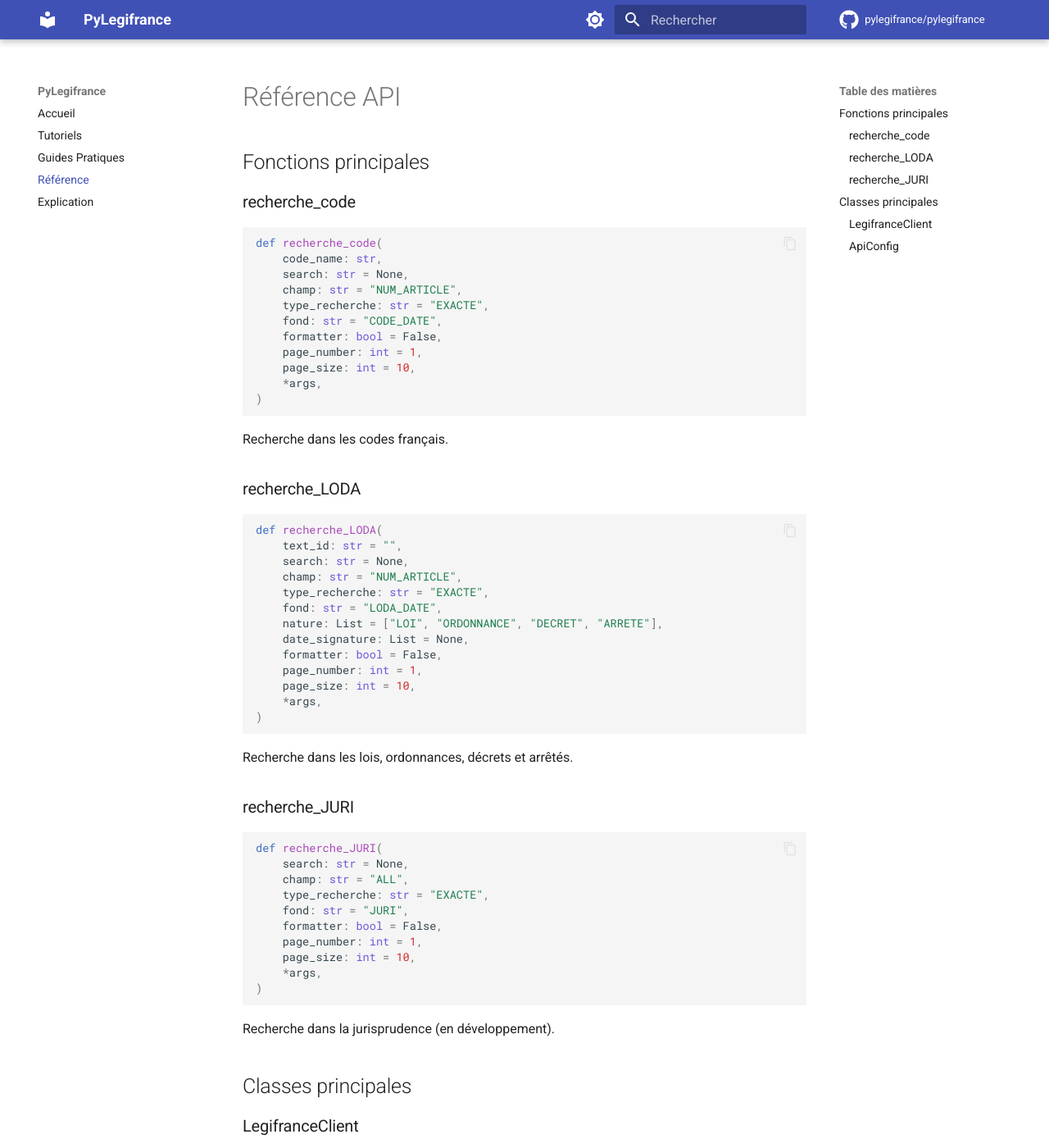
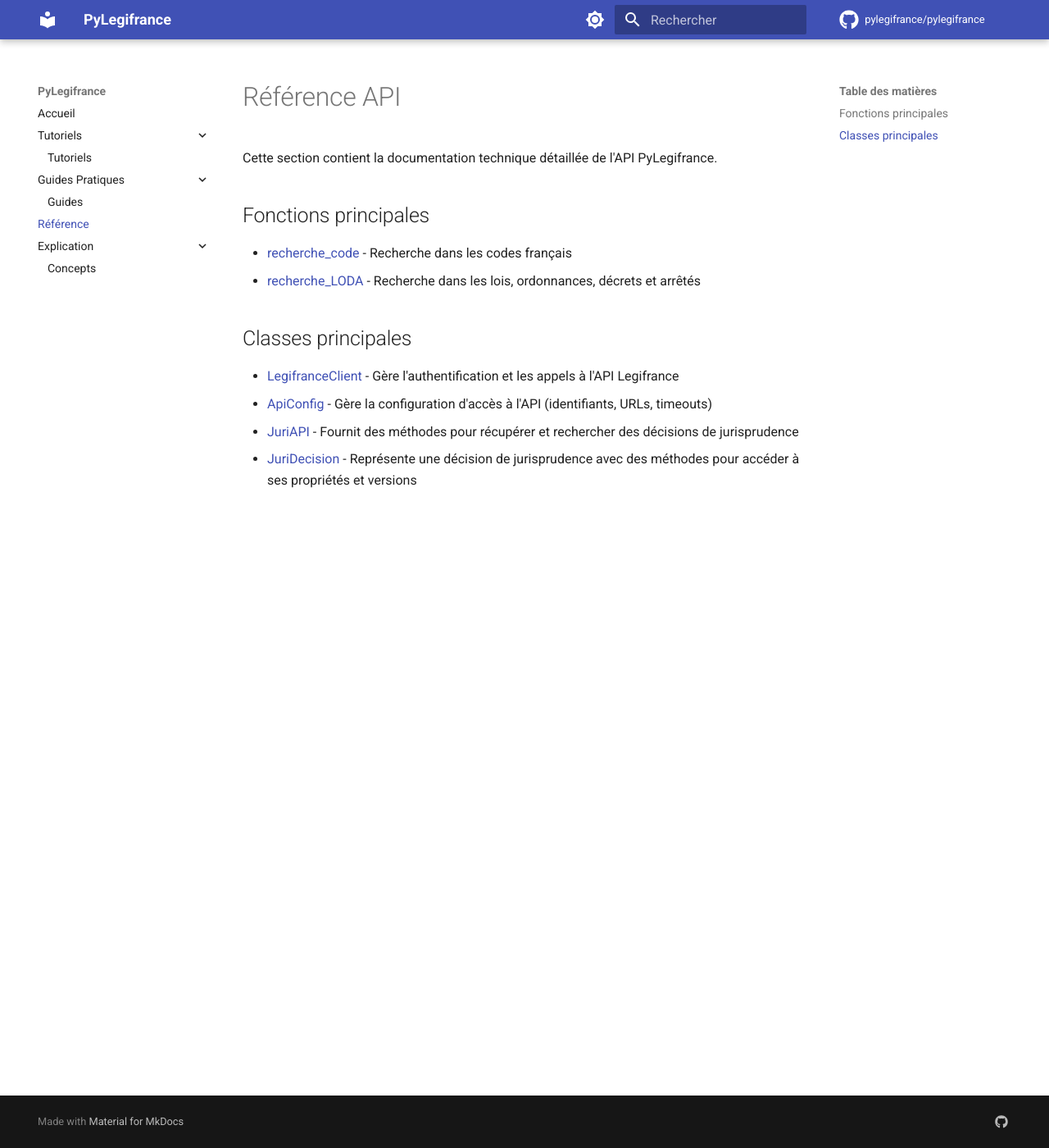
Before and after one commit to rdassignies/pylegifrance, an MkDocs documentation site: the page built from docs/reference/index.md, in a window 1280 px wide and 1400 px high. Shown: the whole window at 82% size. Built offline with MkDocs 1.6.1 and Material for MkDocs 9.7.7, drawn with Linux system fonts in a browser that asks for light colours; comment, search, counter and statistics services are not loaded; some of the changed text lies outside the part shown.

Commit message:
Restructure documentation folders and navigation

````diff
--- a/docs/how-to/index.md
+++ /dev/null
@@ -1,123 +0,0 @@
-# Guides pratiques
-
-## Installation
-
-```bash
-  uv add pylegifrance
-```
-
-## Obtenir un compte PISTE
-
-1. Créez un compte sur [https://piste.gouv.fr](https://piste.gouv.fr)
-2. Souscrivez à l'API Legifrance
-3. Récupérez vos identifiants (client_id et client_secret)
-
-Voir le [guide officiel](https://piste.gouv.fr/en/help-center/guide) pour plus de détails.
-
-## Configuration des clés API
-
-Deux options pour configurer vos identifiants API :
-
-### 1. Variables d’environnement (ou `.env`)
-
-```bash
-LEGIFRANCE_CLIENT_ID=votre_client_id
-LEGIFRANCE_CLIENT_SECRET=votre_client_secret
-```
-
-Le client s’initialise automatiquement :
-
-```python
-from pylegifrance import LegifranceClient
-
-client = LegifranceClient()
-```
-
-### 2. Configuration manuelle
-
-Utile si vos clés proviennent d’un vault ou d’un système externe :
-
-```python
-from pylegifrance import LegifranceClient
-from pylegifrance.config import ApiConfig
-
-client = LegifranceClient(ApiConfig(client_id="...", client_secret="..."))
-```
-
-⚠️ Les identifiants sont obligatoires dès l’instanciation, sinon une erreur est levée.
-
-## Exemples d'utilisation
-
-### Recherche dans les codes
-
-Pour la liste des codes disponibles : [https://www.legifrance.gouv.fr/liste/code?etatTexte=VIGUEUR](https://www.legifrance.gouv.fr/liste/code?etatTexte=VIGUEUR)
-
-```python
-from pylegifrance import recherche_code
-
-# Obtenir l'article 7 du Code civil
-recherche_code(code_name="Code civil", search="7")
-
-# Obtenir l'article 7 du Code civil en ne sélectionnant que certains champs spécifiques
-recherche_code(code_name="Code civil", search="7", formatter=True)
-
-# Obtenir l'intégralité du Code civil
-recherche_code(code_name="Code civil")
-
-# Rechercher le mot "sûreté" dans les articles du Code civil
-recherche_code(code_name="Code civil", search="sûreté", champ="ARTICLE")
-```
-
-La fonction recherche_code permet la recherche dans le fond CODE (CODE_DATE, CODE_ETAT) d'un article par son numéro, d'un terme de recherche ou d'un code dans son intégralité.
-
-Cette fonction ne récupère que les codes en vigueur à la date actuelle.
-Par défaut, la facette "DATE_VERSION" est définie sur la date du jour, quel que soit le fond cible (CODE_DATE ou CODE_ETAT).
-
-**! Attention** : Il est de la responsabilité exclusive de l'utilisateur de vérifier que les informations renvoyées par l'API sont pertinentes et à jour.
-
-### Recherche dans le fond LODA (LOI, ORDONNANCE, DECRET, ARRETE)
-
-```python
-from pylegifrance import recherche_LODA
-
-# Obtenir l'article 9 de la loi informatique et libertés
-recherche_LODA(text_id="78-17", search="9")
-
-# Obtenir l'article 2 de l'ordonnance 58-1100
-recherche_LODA(text_id='58-1100', search="2", nature=["ORDONNANCE"])
-
-# Obtenir l'intégralité de la loi informatique et libertés
-recherche_LODA(text_id="78-17")
-
-# Rechercher le mot "autorité" dans tous les contenus de la loi informatique et libertés
-recherche_LODA(text_id="78-17", search="autorité", champ="ALL")
-
-# Rechercher le mot "publique" dans le champ "article" du décret n°2023-823
-recherche_LODA(text_id='2023-823', search="publique", nature=["DECRET"], champ="ARTICLE")
-
-# Rechercher le mot "autorité" dans tous les contenus de la loi informatique et libertés en ne sélectionnant que certains champs spécifiques
-recherche_LODA(text_id="78-17", search="autorité", champ="ALL", formatter=True)
-
-# Rechercher les arrêtés et les décrets dont la date de signature est entre le 09 août et le 12 août 2023
-recherche_LODA(date_signature=["2023-08-09", "2023-08-12"], nature=["DECRET", "ARRETE"])
-
-# Recherche l'expression complète "signature électronique" dans le champ ARTICLE des décrets signés entre le 09 août 2017 et le 12 août 2018
-recherche_LODA(search="signature électronique", champ='ARTICLE', type_recherche="TOUS_LES_MOTS_DANS_UN_CHAMP", nature=['DECRET'], date_signature=["2017-08-09", "2018-08-12"])
-```
-
-La fonction recherche LODA permet la recherche dans le fond LODA (LODA_DATE, LODA_ETAT) d'un texte par son numéro, d'un article dans un texte spécifique, ou d'un terme de recherche dans les champs d'un texte.
-Il est possible de sélectionner le type de textes en modifiant la liste "nature" qui est par défaut ["LOI", "ORDONNANCE", "DECRET", "ARRETE"].
-
-Cette fonction ne récupère que les textes en vigueur à la date actuelle. Par défaut, la facette "DATE_VERSION" est définie sur la date du jour, et les facettes "TEXT_LEGAL_STATUS" et "ARTICLE_LEGAL_STATUTS" sont définies sur "VIGEUR", quel que soit le fond cible (LODA_DATE ou LODA_ETAT).
-
-**! Attention** : Il est de la responsabilité exclusive de l'utilisateur de vérifier que les informations renvoyées par l'API sont pertinentes et à jour.
-
-### Options supplémentaires
-
-```python
-# Formatage des résultats
-recherche_code(code_name="Code civil", search="7", formatter=True)
-
-# Pagination
-recherche_LODA(search="environnement", page_number=2, page_size=20)
-```
--- a/docs/reference/index.md
+++ b/docs/reference/index.md
@@ -1,92 +1,15 @@
 # Référence API
+
+Cette section contient la documentation technique détaillée de l'API PyLegifrance.
 
 ## Fonctions principales
 
-### recherche_code
-
-```python
-def recherche_code(
-    code_name: str,
-    search: str = None,
-    champ: str = "NUM_ARTICLE",
-    type_recherche: str = "EXACTE",
-    fond: str = "CODE_DATE",
-    formatter: bool = False,
-    page_number: int = 1,
-    page_size: int = 10,
-    *args,
-)
-```
-
-Recherche dans les codes français.
-
-### recherche_LODA
-
-```python
-def recherche_LODA(
-    text_id: str = "",
-    search: str = None,
-    champ: str = "NUM_ARTICLE",
-    type_recherche: str = "EXACTE",
-    fond: str = "LODA_DATE",
-    nature: List = ["LOI", "ORDONNANCE", "DECRET", "ARRETE"],
-    date_signature: List = None,
-    formatter: bool = False,
-    page_number: int = 1,
-    page_size: int = 10,
-    *args,
-)
-```
-
-Recherche dans les lois, ordonnances, décrets et arrêtés.
-
-### recherche_JURI
-
-```python
-def recherche_JURI(
-    search: str = None,
-    champ: str = "ALL",
-    type_recherche: str = "EXACTE",
-    fond: str = "JURI",
-    formatter: bool = False,
-    page_number: int = 1,
-    page_size: int = 10,
-    *args,
-)
-```
-
-Recherche dans la jurisprudence (en développement).
+- [recherche_code](fonctions/recherche_code.md) - Recherche dans les codes français
+- [recherche_LODA](fonctions/recherche_loda.md) - Recherche dans les lois, ordonnances, décrets et arrêtés
 
 ## Classes principales
 
-### LegifranceClient
-
-```python
-class LegifranceClient:
-    def __init__(config: Optional[ApiConfig] = None)
-    def update_api_keys(self, legifrance_api_key=None, legifrance_api_secret=None)
-    def call_api(self, route: str, data: str)
-    def ping(self, route: str = "consult/ping")
-    def get(self, route: str)
-```
-
-Gère l'authentification et les appels à l'API Legifrance.
-
-### ApiConfig
-
-```python
-class ApiConfig:
-    def __init__(
-        client_id: str,
-        client_secret: str,
-        token_url: str = "...",
-        api_url: str = "...",
-        connect_timeout: float = 3.05,
-        read_timeout: float = 27.0,
-    )
-
-    @classmethod
-    def from_env() -> "ApiConfig"
-```
-
-Gère la configuration d’accès à l’API (identifiants, URLs, timeouts).
+- [LegifranceClient](classes/legifrance_client.md) - Gère l'authentification et les appels à l'API Legifrance
+- [ApiConfig](classes/api_config.md) - Gère la configuration d'accès à l'API (identifiants, URLs, timeouts)
+- [JuriAPI](classes/juri_api.md) - Fournit des méthodes pour récupérer et rechercher des décisions de jurisprudence
+- [JuriDecision](classes/juri_decision.md) - Représente une décision de jurisprudence avec des méthodes pour accéder à ses propriétés et versions
--- a/docs/tutorials/index.md
+++ b/docs/tutoriels/index.md
@@ -1,3 +1,6 @@
+---
+title: Tutoriels
+---
 # Tutoriels
 
 ## Premier pas avec PyLegifrance
````
Also changed, not shown: docs/.pages (added), docs/explication/index.md (renamed from docs/explanation/index.md), docs/guides-pratiques/.pages (added), docs/guides-pratiques/demarrage/.pages (added).
